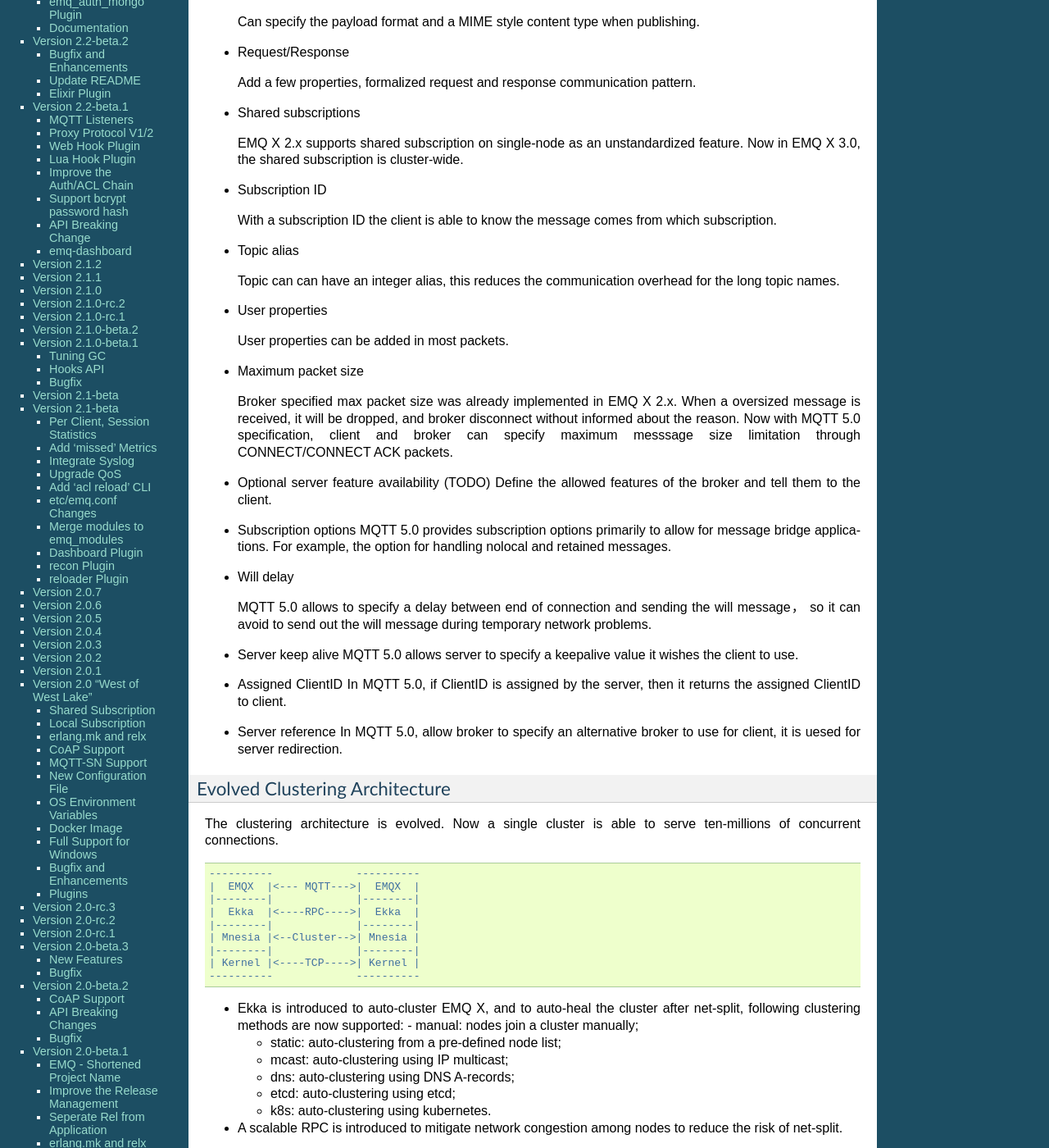
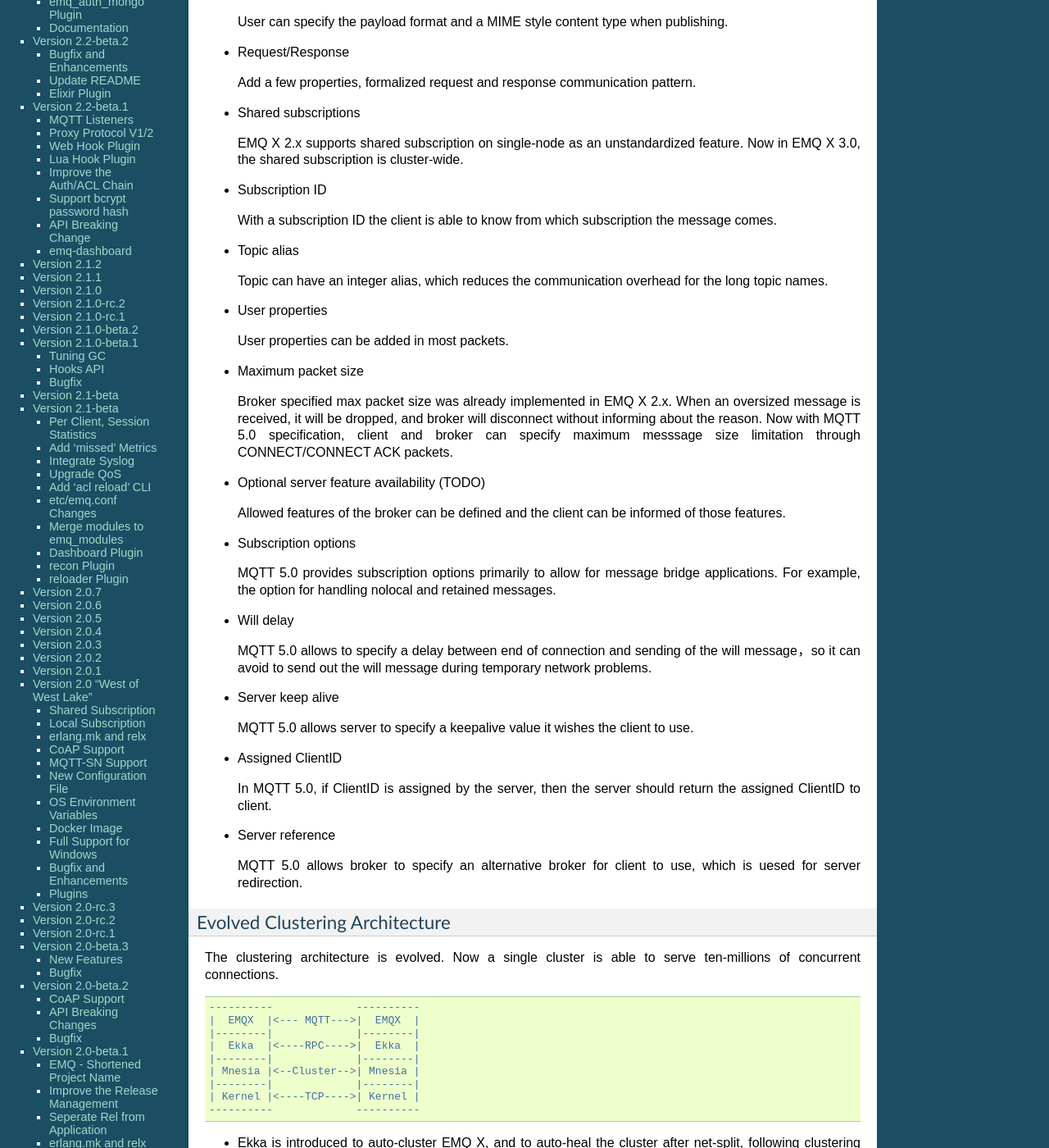
Before and after one commit to emqxarchive/emqx-docs-en, a Sphinx documentation site: the page built from source/changes.rst, in a window 1280 px wide and 1400 px high, scrolled down 2432 px. Shown: the whole window at 82% size. Built offline with Sphinx 7.4.7, drawn with Linux system fonts in a browser that asks for light colours; some of the changed text lies outside the part shown.

Commit message:
Some fix (for Version 3.0 beta 2 and 1 )

```diff
--- a/source/changes.rst
+++ b/source/changes.rst
@@ -143,7 +143,7 @@
 
 - Payload format and content type
 
-  Can specify the payload format and a MIME style content type when publishing.
+  User can specify the payload format and a MIME style content type when publishing.
 
 - Request/Response
 
@@ -155,11 +155,11 @@
 
 - Subscription ID
 
-  With a subscription ID the client is able to know the message comes from which subscription.
+  With a subscription ID the client is able to know from which subscription the message comes.
 
 - Topic alias
 
-  Topic can can have an integer alias, this reduces the communication overhead for the long topic names.
+  Topic can have an integer alias, which reduces the communication overhead for the long topic names.
 
 - User properties
 
@@ -167,26 +167,31 @@
 
 - Maximum packet size
 
-  Broker specified max packet size was already implemented in EMQ X 2.x. When a oversized message is received, it will be dropped, and broker disconnect without informed about the reason. Now with MQTT 5.0 specification, client and broker can specify maximum messsage size limitation through CONNECT/CONNECT ACK packets.
+  Broker specified max packet size was already implemented in EMQ X 2.x. When an oversized message is received, it will be dropped, and broker will disconnect without informing about the reason. Now with MQTT 5.0 specification, client and broker can specify maximum messsage size limitation through CONNECT/CONNECT ACK packets.
 
 - Optional server feature availability (TODO)
-  Define the allowed features of the broker and tell them to the client.
+
+  Allowed features of the broker can be defined and the client can be informed of those features.
 
 - Subscription options
+
   MQTT 5.0 provides subscription options primarily to allow for message bridge applications. For example, the option for handling nolocal and retained messages.
 
 - Will delay
 
-  MQTT 5.0 allows to specify a delay between end of connection and sending the will message， so it can avoid to send out the will message during temporary network problems.
+  MQTT 5.0 allows to specify a delay between end of connection and sending of the will message，so it can avoid to send out the will message during temporary network problems.
 
 - Server keep alive
+
   MQTT 5.0 allows server to specify a keepalive value it wishes the client to use.
 
 - Assigned ClientID
-  In MQTT 5.0, if ClientID is assigned by the server, then it returns the assigned ClientID to client.
+
+  In MQTT 5.0, if ClientID is assigned by the server, then the server should return the assigned ClientID to client.
 
 - Server reference
-  In MQTT 5.0, allow broker to specify an alternative broker to use for client, it is uesed for server redirection.
+
+  MQTT 5.0 allows broker to specify an alternative broker for client to use, which is uesed for server redirection.
 
 Evolved Clustering Architecture
 -------------------------------
@@ -206,7 +211,8 @@
     ----------             ----------
 
 - Ekka is introduced to auto-cluster EMQ X, and to auto-heal the cluster after net-split, following clustering methods are now supported:
-  - manual: nodes join a cluster manually;
+
+  - manual: nodes joining a cluster manually;
 
   - static: auto-clustering from a pre-defined node list;
 
@@ -223,7 +229,7 @@
 Rate Limiting
 -------------
 
-The rate limiting is introduced to make the broker more resilient. You can configure MQTT TCP or SSL listener configuration.
+The rate limiting is introduced to make the broker more resilient. User can configure MQTT TCP or SSL listener configuration.
 
 - Concurrent connection numbers: max_clients
 
@@ -232,7 +238,6 @@
 - Message delivery bytes limitation: rate_limit
 
 - Message delivery number rate limitation: max_publish_rate
-
 
 Other Feature improvements and Bug Fixes
 ----------------------------------------
@@ -245,15 +250,15 @@
 
 - Added local and remote MQTT bridge;
 
-- Introduced concept of "zone", different zones can have different configuration;
-
-- Refactored session module, and reduced data copy among nodes, thus higher inter-nodes communication efficiency;
-
-- Improved of OpenLDAP Access Control;
+- Introduced concept of "zone", that different zones can have different configurations;
+
+- Refactored session module, and reduced data copy among nodes, which led to higher inter-nodes communication efficiency;
+
+- Improved OpenLDAP Access Control;
 
 - Added delayed publish;
 
-- Support new statistic and metrics to Prometheus;
+- Supported new statistic and metrics to Prometheus;
 
 - Improved the hooks.
 
```
Also changed, not shown: other parts of source/changes.rst (+5 -5 lines).
